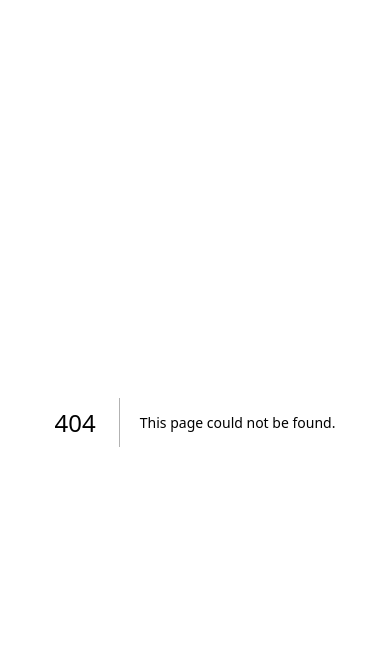
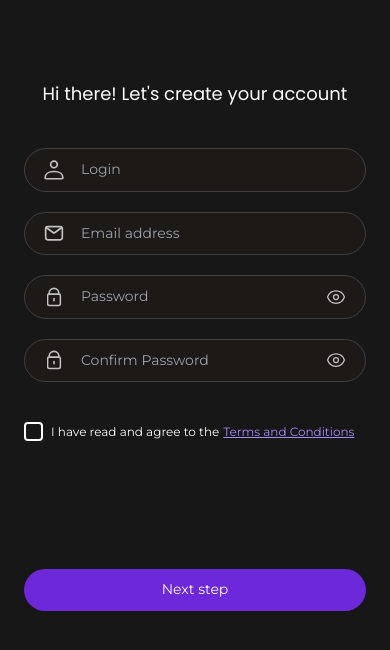
Before and after one commit to kpovel/tereveni-chat, a Next.js app: page /1/sign-up in a window 390 px wide. Before the commit this address had no page. Shown: the top 650 px of the page. Built offline with nearby package versions, Linux system fonts and the light colour scheme.

Commit message:
sign up responsive

```diff
--- a/src/app/[lang]/loginPage/loginForm.tsx
+++ b/src/app/[lang]/login/loginForm.tsx
@@ -14,7 +14,7 @@ export default function LoginForm() {
     }
 
     return (
-        <form action="">
+        <form className="flex flex-col items-cinter" action="">
             <div className="relative mb-5">
                 <div className="absolute top-1/2 left-5 transform -translate-y-1/2">
                     <Image
@@ -50,7 +50,9 @@ export default function LoginForm() {
             </div>
             <Link href="" className="inline-block w-full text-center text-violet-400 text-xs font-normal font-main underline">Forgot your password?</Link>
 
-            <button type="submit" className="main__btn mt-32">Log in</button>
+            <button type="submit" className="main__btn mt-32">
+                <Link className="main__link" href=''>Login</Link>
+            </button>
         </form>
     )
 }
--- a/src/app/[lang]/loginPage/page.tsx
+++ b/src/app/[lang]/login/page.tsx
@@ -4,7 +4,7 @@ export default function LoginPage(){
     return (
         <div className="container mx-auto px-6">
             <h2 className="mt-20 text-center text-neutral-50 text-lg font-medium ">Welcome back!</h2>
-            <div className="mt-10">
+            <div className="mx-auto mt-10 max-w-md">
                 <LoginForm />
             </div>
         </div>
--- a/src/app/[lang]/page.tsx
+++ b/src/app/[lang]/page.tsx
@@ -21,10 +21,10 @@ export default async function Home({
       </h1>
       <div className="mt-10 flex flex-col items-center">
         <button className="main__btn mb-5">
-          <Link href="/loginPage">Log in</Link>
+          <Link className="main__link" href={`/${params.lang}/login`}>Log in</Link>
         </button>
         <button className="main__btn">
-          <Link href="/signUp">signUp</Link>
+          <Link className="main__link" href={`/${params.lang}/sign-up`}>signUp</Link>
         </button>
       </div>
     </div>
--- a/src/app/[lang]/signUp/page.tsx
+++ b/src/app/[lang]/sign-up/page.tsx
@@ -6,7 +6,7 @@ export default function SignUp() {
       <h2 className="mt-20 text-center text-lg font-medium text-neutral-50">
         Hi there! Let&apos;s create your account
       </h2>
-      <div className="mt-10">
+      <div className="mx-auto mt-10 max-w-md">
         <SignUpForm />
       </div>
     </div>
--- a/src/app/[lang]/signUp/passwordInput.tsx
+++ b/src/app/[lang]/sign-up/passwordInput.tsx
@@ -5,19 +5,35 @@ import Image from 'next/image';
 
 interface PasswordInputProps {
     placeholder: string;
+    hint: boolean;
+    setPassHandler: (pass:string) => void
   }
 
-export default function PasswordInput({placeholder}: PasswordInputProps) {
+export default function PasswordInput({placeholder, hint, setPassHandler}: PasswordInputProps) {
 
     const [isHidden, setIsHidden] = useState(true);
+    const [isVisibleHint, setIsVisibleHint] = useState(false);
 
     const hiddenPassword = (e: React.MouseEvent<HTMLButtonElement, MouseEvent>) => {
         e.preventDefault()
         setIsHidden(!isHidden)
     }
 
+    const hintHandler = () => {
+        if(hint) {
+            setIsVisibleHint(true)
+        }
+    }
+
+    const hiddenHint = () => {
+        if(hint) {
+            setIsVisibleHint(false)
+        }
+    }
+
     return (
-        <div className="relative mb-5">
+        <div>
+            <div className="relative mt-5">
             <div className="scale-75 absolute top-1/2 left-5 transform -translate-y-1/2">
                 <Image
                     src="/lock.svg"
@@ -26,7 +42,7 @@ export default function PasswordInput({placeholder}: PasswordInputProps) {
                     height={20}
                 />
             </div>
-            <input className="main__input" type={`${isHidden ? 'password' : 'text'}`} placeholder={placeholder}/>
+            <input onFocus={hintHandler} onBlur={hiddenHint} className="main__input" type={`${isHidden ? 'password' : 'text'}`} placeholder={placeholder}/>
             <button
                 className="absolute top-1/2 right-5 transform -translate-y-1/2"
                 onClick={hiddenPassword}
@@ -39,5 +55,7 @@ export default function PasswordInput({placeholder}: PasswordInputProps) {
                 />
             </button>
         </div>
+        {isVisibleHint ? <div className="transition px-2 mt-1"><p className="leading-5 text-neutral-50 text-xs font-normal">Password must be 6 to 72 characters and contain at least 1 capital letter, 1 number and 1 special character</p></div> : null}
+        </div>
     )
 }
--- /dev/null
+++ b/src/app/[lang]/sign-up/signUpForm.tsx
@@ -0,0 +1,78 @@
+'use client'
+
+import { useState } from 'react';
+import Link from 'next/link';
+import Image from 'next/image';
+import PasswordInput from './passwordInput';
+
+export default function SignUpForm() {
+
+    const [isTermsChecked, setIsTermsChecked] = useState(false);
+
+    const [login, setLogin] = useState('');
+    const [email, setEmail] = useState('')
+    const [password, setPassword] = useState('');
+    const [confirmPassword, setConfirmPassword] = useState('');
+
+    const termsChekedHandler = () => {
+        setIsTermsChecked(!isTermsChecked);
+    }
+
+    const setPassHandler = (pass:string) => {
+        setPassword(pass)
+    }
+
+    const setConfirmPassHandler = (pass:string) => {
+        setConfirmPassword(pass)
+    }
+
+    return (
+        <form action="">
+        <div className="relative">
+            <div className="absolute top-1/2 left-5 transform -translate-y-1/2">
+                <Image
+                    src="/user.svg"
+                    alt="mail"
+                    width={20}
+                    height={20}
+                 />
+            </div>
+            <input className="main__input" type="text" placeholder="Login"/>
+        </div>
+        <div className="relative mt-5">
+            <div className="absolute top-1/2 left-5 transform -translate-y-1/2">
+                <Image
+                    src="/mail.svg"
+                    alt="mail"
+                    width={20}
+                    height={20}
+                 />
+            </div>
+            <input className="main__input" type="text" placeholder="Email address"/>
+        </div>
+        <PasswordInput setPassHandler={setPassHandler} hint={true} placeholder={'Password'}/>
+        <PasswordInput setPassHandler={setConfirmPassHandler}hint={false} placeholder={'Confirm Password'} />
+
+        <div className="flex mt-10 items-center text-center">
+            <div
+                className="w-[19px] h-[19px] flex justify-center items-center border-2 border-solid border-white rounded"
+                onClick={termsChekedHandler}
+                >
+                {isTermsChecked ? <Image
+                        src="/checked.svg"
+                        alt="mail"
+                        width={12}
+                        height={12}
+                    /> : null}
+            </div>
+            <span className="text-left ml-2 font-main text-neutral-50 text-xs font-normal font-['Poppins'] leading-none">I have read and agree to the
+            <Link href="" className="break-words ml-1 inline-block text-center text-violet-400 text-xs font-normal font-main underline">Terms and Conditions</Link>
+            </span>
+        </div>
+
+        <button type="submit" className="main__btn mt-32">
+            <Link className="main__link" href=''>Next step</Link>
+        </button>
+    </form>
+    )
+}
--- a/src/app/[lang]/signUp/signUpForm.tsx
+++ /dev/null
@@ -1,44 +0,0 @@
-'use client'
-
-import { useState } from 'react';
-import Link from 'next/link';
-import Image from 'next/image';
-import PasswordInput from './passwordInput';
-
-export default function SignUpForm() {
-    return (
-        <form action="">
-        <div className="relative mb-5">
-            <div className="absolute top-1/2 left-5 transform -translate-y-1/2">
-                <Image
-                    src="/user.svg"
-                    alt="mail"
-                    width={20}
-                    height={20}
-                 />
-            </div>
-            <input className="main__input" type="text" placeholder="Login"/>
-        </div>
-        <div className="relative mb-5">
-            <div className="absolute top-1/2 left-5 transform -translate-y-1/2">
-                <Image
-                    src="/mail.svg"
-                    alt="mail"
-                    width={20}
-                    height={20}
-                 />
-            </div>
-            <input className="main__input" type="text" placeholder="Email address"/>
-        </div>
-        <PasswordInput placeholder={'Password'}/>
-        <PasswordInput placeholder={'Confirm Password'} />
-
-        <div className="flex w-full text-center">
-            <p className="font-main text-neutral-50 text-xs font-normal font-['Poppins'] leading-none">I have read and agree to the</p>
-            <Link href="" className="inline-block w-full text-center text-violet-400 text-xs font-normal font-main underline">Terms and Conditions</Link>
-        </div>
-
-        <button type="submit" className="main__btn mt-32">Next step</button>
-    </form>
-    )
-}
--- a/src/app/globals.css
+++ b/src/app/globals.css
@@ -10,10 +10,13 @@
   }
 @layer components {
     .main__btn {
-      @apply py-3 max-w-md px-6 w-full bg-violet-700 rounded-full text-neutral-50 text-sm font-normal font-main leading-tight;
+      @apply max-w-md w-full bg-violet-700 rounded-full text-neutral-50 text-sm font-normal font-main leading-tight;
     }
     .main__input {
         @apply outline-none transition ease-in text-neutral-50 text-sm font-normal font-main leading-tight w-full pr-5 pl-14 py-3 bg-stone-900 rounded-3xl border border-neutral-700 focus:border-violet-700 justify-center items-center gap-3 inline-flex;
+    }
+    .main__link {
+      @apply py-3 px-6 w-full inline-block
     }
   }
 body {
```
Also changed, not shown: public/checked.svg (added).
